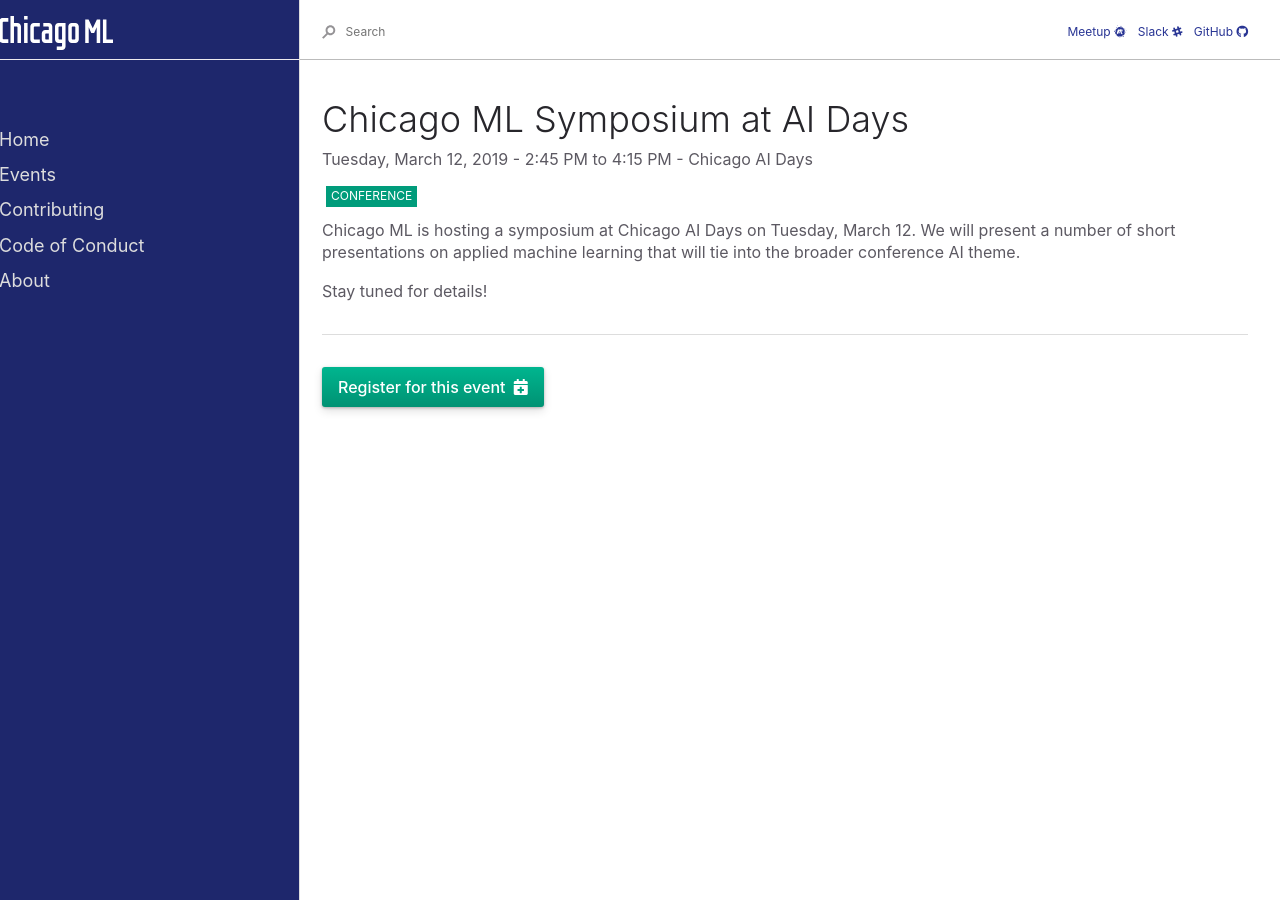
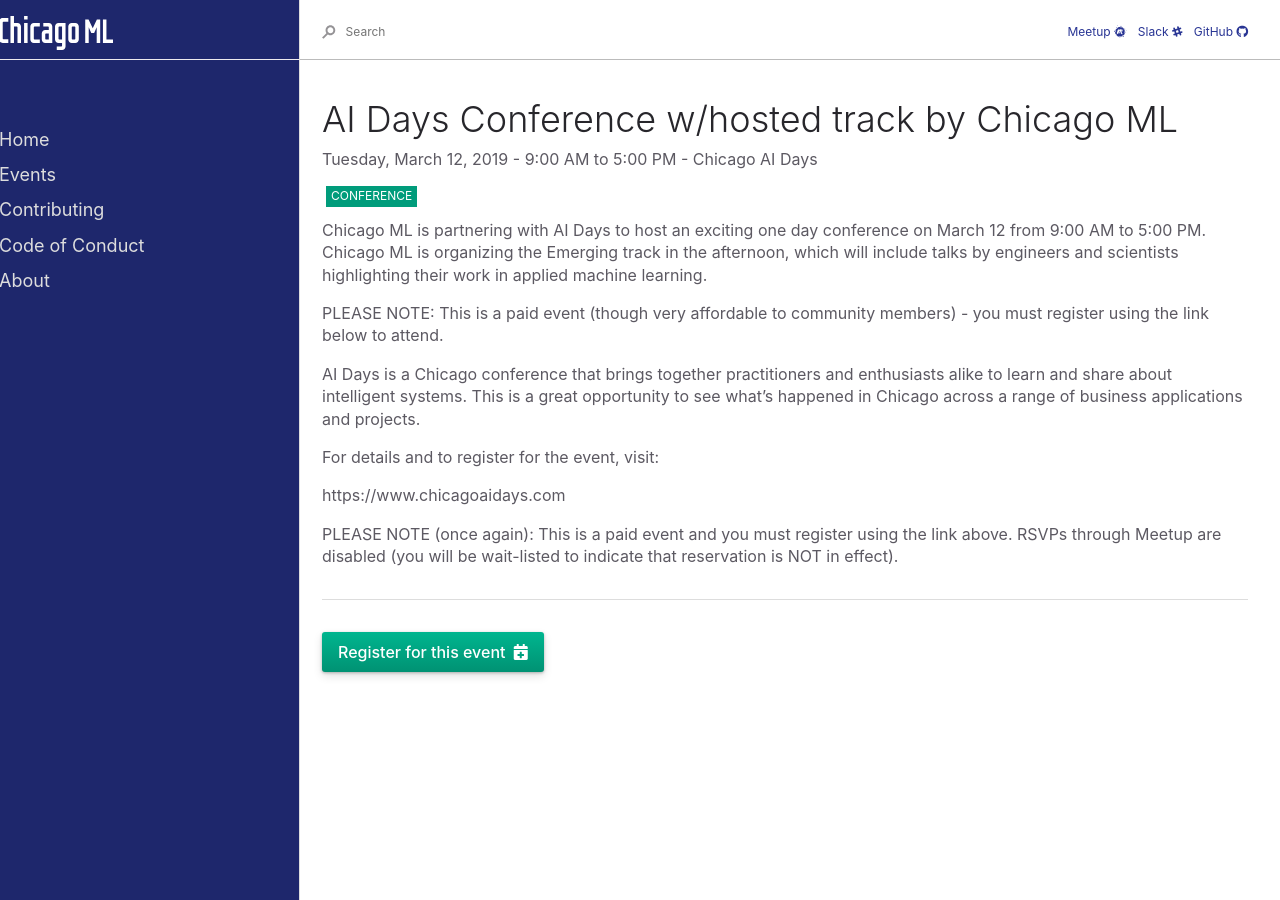
Before and after one commit to gar1t/ChicagoML, a Jekyll site: the page built from _posts/2019-03-12-aidays.md, in a window 1280 px wide. Built offline with Jekyll 4.4.1, drawn with Linux system fonts in a browser that asks for light colours.

Commit message:
Update AI Days event

```diff
--- a/_posts/2019-03-12-aidays.md
+++ b/_posts/2019-03-12-aidays.md
@@ -1,15 +1,31 @@
 ---
 layout: event
-title: Chicago ML Symposium at AI Days
-time: 2:45 PM to 4:15 PM
+title: AI Days Conference w/hosted track by Chicago ML
+time: 9:00 AM to 5:00 PM
 host: Chicago AI Days
 tags: event
 badges: [Conference]
-registration_url: https://www.meetup.com/Chicago-ML/events/258988945/
+registration_url: https://www.chicagoaidays.com/
 ---
 
-Chicago ML is hosting a symposium at Chicago AI Days on Tuesday,
-March 12. We will present a number of short presentations on applied
-machine learning that will tie into the broader conference AI theme.
+Chicago ML is partnering with AI Days to host an exciting one day
+conference on March 12 from 9:00 AM to 5:00 PM. Chicago ML is
+organizing the Emerging track in the afternoon, which will include
+talks by engineers and scientists highlighting their work in applied
+machine learning.
 
-Stay tuned for details!
+PLEASE NOTE: This is a paid event (though very affordable to community
+members) - you must register using the link below to attend.
+
+AI Days is a Chicago conference that brings together practitioners and
+enthusiasts alike to learn and share about intelligent systems. This
+is a great opportunity to see what's happened in Chicago across a
+range of business applications and projects.
+
+For details and to register for the event, visit:
+
+https://www.chicagoaidays.com
+
+PLEASE NOTE (once again): This is a paid event and you must register
+using the link above. RSVPs through Meetup are disabled (you will be
+wait-listed to indicate that reservation is NOT in effect).
```
